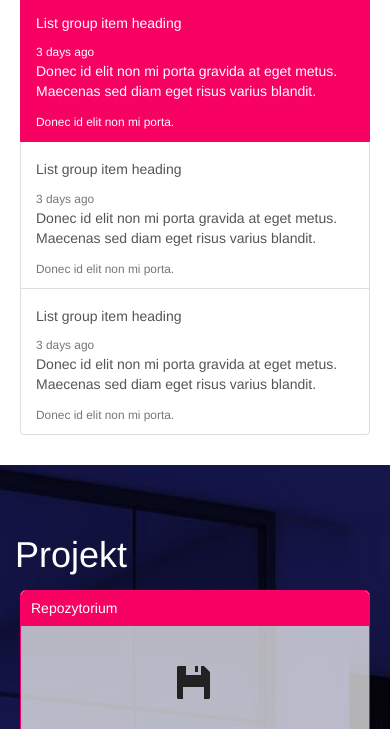
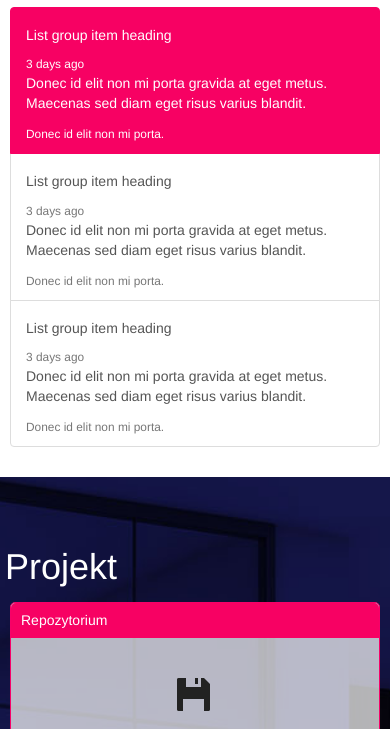
Before and after one commit to palkak/dashboard, a plain HTML site: page index.html in a window 390 px wide. Shown: the part 320-1049 px from the top of the page. Drawn offline with nearby package versions, Linux system fonts and the light colour scheme.

Commit message:
mobile development

```diff
--- a/styles/style.scss
+++ b/styles/style.scss
@@ -6,7 +6,7 @@ body {
 }
 
 @media screen and (max-width: 1170px){
-  .container .col-xs-12 {
+  .container, .col-md-12, .col-xs-12 {
     padding-left: 5px;
     padding-right: 5px;
   }
```
Also changed, not shown: styles/style.css, 1 other file.
